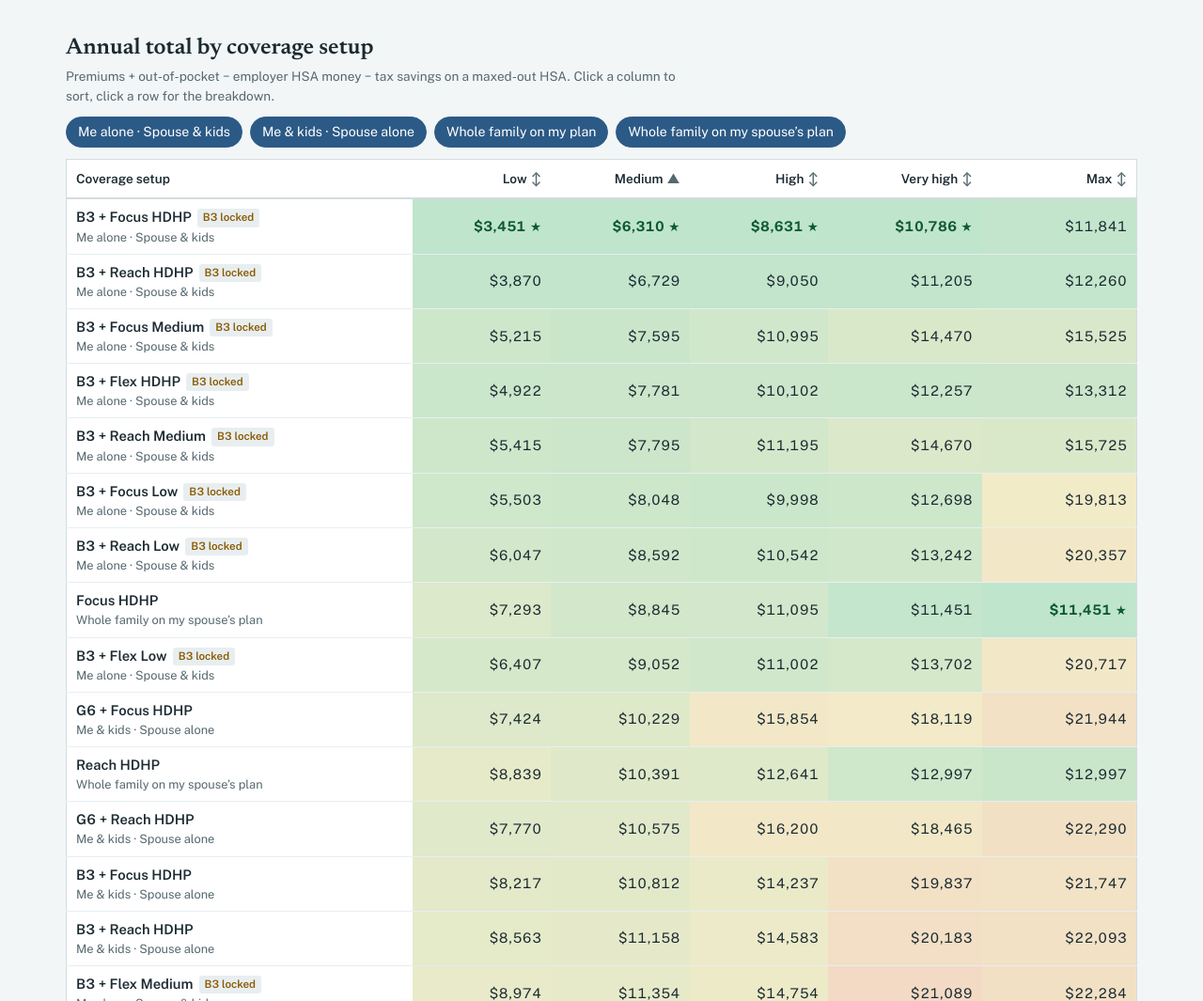
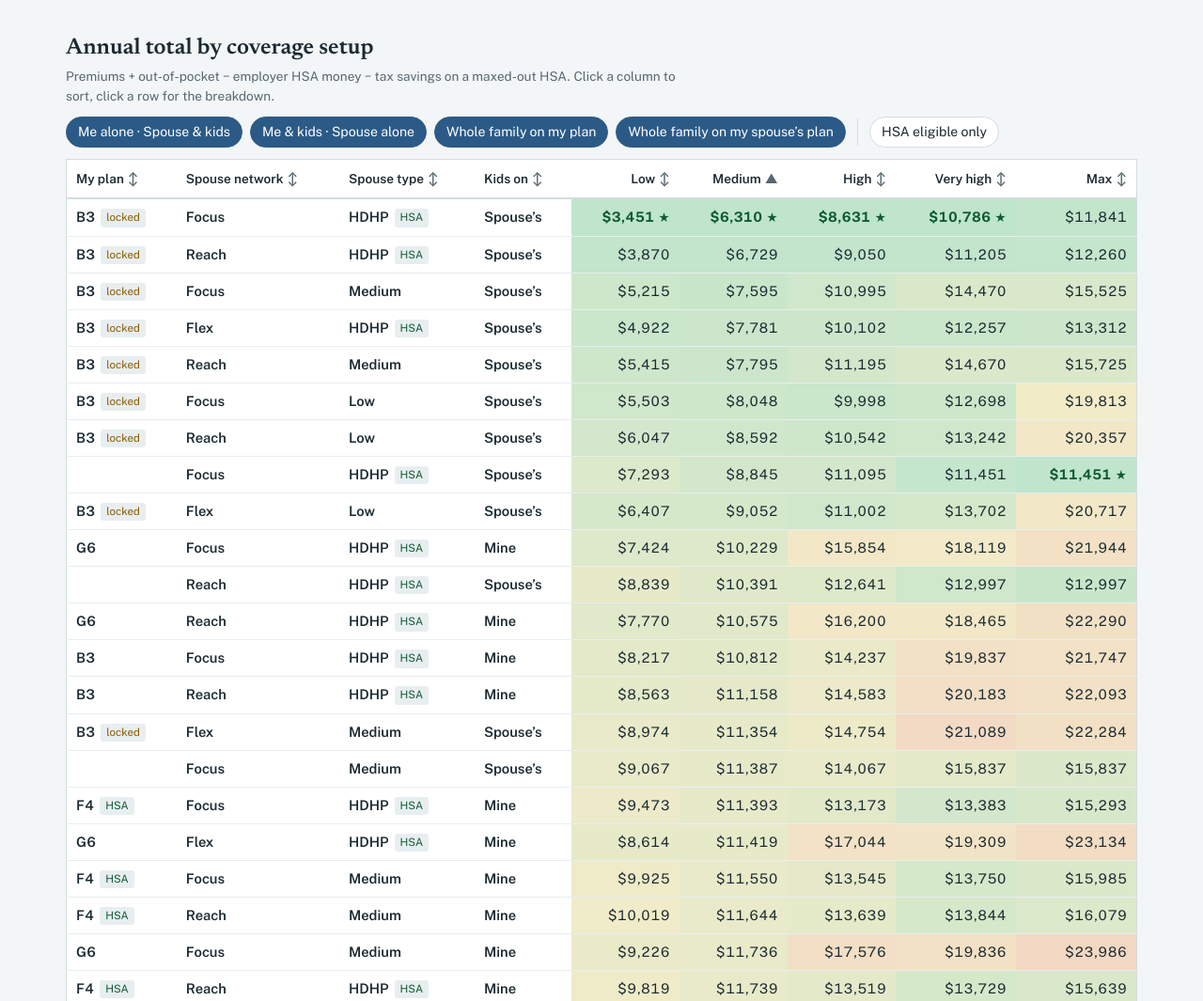
Before and after one commit to oroberts3/insurance, a plain HTML site: page index.html in a window 1280 px wide. Shown: the part 909-1974 px from the top of the page at 94% size. Drawn offline with nearby package versions, Linux system fonts and the light colour scheme.

Commit message:
Split coverage setup into plan columns; add HSA-eligible filter
Co-Authored-By: Claude Opus 5.5 <noreply@anthropic.com>

```diff
--- a/index.html
+++ b/index.html
@@ -110,7 +110,7 @@ body::before{content:"";position:fixed;inset:0 0 auto;height:env(safe-area-inset
 .filters{display:flex;flex-wrap:wrap;gap:8px;margin:12px 0}
 .chip{border:1px solid var(--line);background:var(--surface);border-radius:999px;padding:5px 12px;font-size:.88rem}
 .chip[aria-pressed="true"]{background:var(--accent);color:var(--accent-ink);border-color:var(--accent)}
-.res{border-collapse:collapse;width:100%;min-width:860px;background:var(--surface);border:1px solid var(--line);font-size:.92rem}
+.res{border-collapse:collapse;width:100%;min-width:1040px;background:var(--surface);border:1px solid var(--line);font-size:.92rem}
 .res th{position:sticky;top:0;background:var(--surface);z-index:1;text-align:right;padding:10px;border-bottom:2px solid var(--line);font-size:.85rem;white-space:nowrap}
 .res th.l{text-align:left}
 .res th button{background:none;border:0;padding:0;font-weight:600;color:var(--ink)}
@@ -124,6 +124,9 @@ body::before{content:"";position:fixed;inset:0 0 auto;height:env(safe-area-inset
 .res td.best::after{content:"★";font-size:.75rem;margin-left:4px}
 .opt{font-size:.8rem;color:var(--muted)}
 .plans{font-weight:600}
+.res td.blank{color:var(--muted)}
+.tag.hsa{color:var(--best)}
+.filters .sep{width:1px;background:var(--line);margin:2px 4px}
 .tag{display:inline-block;font-size:.72rem;padding:1px 6px;border-radius:3px;background:var(--soft);color:var(--muted);margin-left:6px;vertical-align:1px}
 .tag.lock{color:var(--warn)}
 .detail td{background:var(--paper);padding:0;text-align:left}
@@ -434,10 +437,29 @@ qtyEl.addEventListener("input",function(e){
 
 /* ---------- results table ---------- */
 var COLS=[{id:"low",name:"Low"},{id:"med",name:"Medium"},{id:"high",name:"High"},{id:"vhigh",name:"Very high"},{id:"max",name:"Max"}];
-var sortCol="med",sortDir=1,shown={A:true,B:true,C:true,D:true},openRows={};
+var sortCol="med",sortDir=1,shown={A:true,B:true,C:true,D:true},hsaOnly=false,openRows={};
+var SETUP=[{id:"my",name:"My plan"},{id:"net",name:"Spouse network"},{id:"type",name:"Spouse type"},{id:"kids",name:"Kids on"}];
+var TYPE_RANK={Low:0,Medium:1,HDHP:2};
+function setupOf(o){
+  var mine=null,sp=null,kids="";
+  o.units.forEach(function(u){
+    if(u.plan.owner==="you")mine=u.plan;else sp=u.plan;
+    if(u.who.indexOf("kids")>-1)kids=u.plan.owner==="you"?"Mine":"Spouse’s";
+  });
+  return {mine:mine,sp:sp,my:mine?mine.name:"",net:sp?sp.net:"",type:sp?sp.lvl:"",kids:kids};
+}
+function hsaEligible(o){return o.units.some(function(u){return u.plan.hsa;});}
+function setupCmp(a,b,col){
+  var x=setupOf(a.opt)[col],y=setupOf(b.opt)[col];
+  if(x===y)return 0;
+  if(!x)return 1;if(!y)return -1;
+  if(col==="type")return TYPE_RANK[x]-TYPE_RANK[y];
+  return x<y?-1:1;
+}
 var tbl=document.getElementById("res");
 function header(){
-  var h='<tr><th class="l" scope="col"><button type="button" data-sort="label">Coverage setup<span class="ar">'+(sortCol==="label"?(sortDir>0?"▲":"▼"):"")+'</span></button></th>';
+  var h='<tr>';
+  SETUP.forEach(function(c){h+='<th class="l" scope="col" aria-sort="'+(sortCol===c.id?(sortDir>0?"ascending":"descending"):"none")+'"><button type="button" data-sort="'+c.id+'">'+c.name+'<span class="ar">'+(sortCol===c.id?(sortDir>0?"▲":"▼"):"↕")+'</span></button></th>';});
   COLS.forEach(function(c){h+='<th scope="col" aria-sort="'+(sortCol===c.id?(sortDir>0?"ascending":"descending"):"none")+'"><button type="button" data-sort="'+c.id+'">'+c.name+'<span class="ar">'+(sortCol===c.id?(sortDir>0?"▲":"▼"):"↕")+'</span></button></th>';});
   tbl.tHead.innerHTML=h+"</tr>";
 }
@@ -467,24 +489,30 @@ function detailHTML(r){
 }
 function renderTable(){
   header();
-  var all=evalAll(state),rows=all.filter(function(r){return shown[r.opt.g];});
+  var all=evalAll(state),rows=all.filter(function(r){return shown[r.opt.g]&&(!hsaOnly||hsaEligible(r.opt));});
   var stats={};COLS.forEach(function(c){var v=rows.map(function(r){return val(r,c.id);});stats[c.id]={min:Math.min.apply(null,v),max:Math.max.apply(null,v)};});
   rows.sort(function(a,b){
-    if(sortCol==="label"){var x=a.opt.g+a.opt.label,y=b.opt.g+b.opt.label;return x<y?-sortDir:x>y?sortDir:0;}
+    if(SETUP.some(function(c){return c.id===sortCol;})){var d=setupCmp(a,b,sortCol)*sortDir;return d||val(a,"med")-val(b,"med");}
     return (val(a,sortCol)-val(b,sortCol))*sortDir;
   });
   var h="";
   rows.forEach(function(r){
     var o=r.opt,gname=GROUPDEF.filter(function(g){return g.id===o.g;})[0].name,isOpen=!!openRows[o.idx];
-    h+='<tr class="row" tabindex="0" data-i="'+o.idx+'" aria-expanded="'+isOpen+'"><td class="l"><div class="plans">'+esc(o.label)+(o.lock?'<span class="tag lock">B3 locked</span>':'')+'</div><div class="opt">'+esc(gname)+'</div></td>';
+    var su=setupOf(o);
+    function cell(v,extra){return '<td class="l'+(v?"":" blank")+'"><span class="plans">'+esc(v)+'</span>'+(extra||"")+'</td>';}
+    h+='<tr class="row" tabindex="0" data-i="'+o.idx+'" aria-expanded="'+isOpen+'" title="'+esc(gname)+'">'+
+      cell(su.my,(o.lock?'<span class="tag lock">locked</span>':'')+(su.mine&&su.mine.hsa?'<span class="tag hsa">HSA</span>':''))+
+      cell(su.net)+
+      cell(su.type,su.sp&&su.sp.hsa?'<span class="tag hsa">HSA</span>':'')+
+      cell(su.kids);
     COLS.forEach(function(c){
       var v=val(r,c.id),st=stats[c.id],t=st.max>st.min?(v-st.min)/(st.max-st.min):0,best=Math.round(v)===Math.round(st.min);
       h+='<td class="heat'+(best?" best":"")+'" style="background:'+heatColor(t)+'">'+$(v)+'</td>';
     });
     h+='</tr>';
-    if(isOpen)h+='<tr class="detail"><td colspan="'+(COLS.length+1)+'">'+detailHTML(r)+'</td></tr>';
+    if(isOpen)h+='<tr class="detail"><td colspan="'+(COLS.length+SETUP.length)+'">'+detailHTML(r)+'</td></tr>';
   });
-  if(!rows.length)h='<tr><td class="l" colspan="6">Pick at least one coverage setup above to see totals.</td></tr>';
+  if(!rows.length)h='<tr><td class="l" colspan="'+(COLS.length+SETUP.length)+'">No coverage setups match these filters.</td></tr>';
   tbl.tBodies[0].innerHTML=h;
 }
 tbl.addEventListener("click",function(e){
@@ -496,8 +524,13 @@ tbl.addEventListener("keydown",function(e){
   var tr=e.target.closest("tr.row");if(tr&&(e.key==="Enter"||e.key===" ")){e.preventDefault();var i=tr.dataset.i;openRows[i]=!openRows[i];renderTable();var n=tbl.querySelector('tr.row[data-i="'+i+'"]');if(n)n.focus();}
 });
 var fEl=document.getElementById("filters");
-fEl.innerHTML=GROUPDEF.map(function(g){return '<button type="button" class="chip" data-g="'+g.id+'" aria-pressed="true">'+esc(g.name)+'</button>';}).join("");
-fEl.addEventListener("click",function(e){var b=e.target.closest(".chip");if(!b)return;var g=b.dataset.g;shown[g]=!shown[g];b.setAttribute("aria-pressed",shown[g]);renderTable();});
+fEl.innerHTML=GROUPDEF.map(function(g){return '<button type="button" class="chip" data-g="'+g.id+'" aria-pressed="true">'+esc(g.name)+'</button>';}).join("")+
+  '<span class="sep" aria-hidden="true"></span><button type="button" class="chip" data-hsa aria-pressed="false">HSA eligible only</button>';
+fEl.addEventListener("click",function(e){
+  var b=e.target.closest(".chip");if(!b)return;
+  if(b.hasAttribute("data-hsa")){hsaOnly=!hsaOnly;b.setAttribute("aria-pressed",hsaOnly);renderTable();return;}
+  var g=b.dataset.g;shown[g]=!shown[g];b.setAttribute("aria-pressed",shown[g]);renderTable();
+});
 
 /* ---------- summary (defaults) ---------- */
 function renderSummary(){
```
